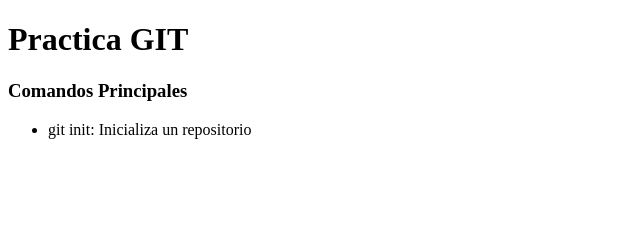
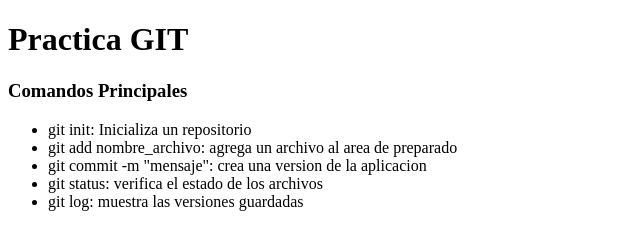
Before and after one commit to RAMSES23130404/Practicagit1, a plain HTML site: page index.html in a window 1280 px wide. Shown: the whole page, without its empty margins (0-640 px from the left). Drawn offline with Linux system fonts and the light colour scheme.

Commit message:
Comandos basicos

```diff
--- a/index.html
+++ b/index.html
@@ -12,6 +12,10 @@
 
     <ul>
         <li>git init: Inicializa un repositorio</li>
+        <li>git add nombre_archivo: agrega un archivo al area de preparado</li>
+        <li>git commit -m "mensaje": crea una version de la aplicacion</li>
+        <li>git status: verifica el estado de los archivos</li>
+        <li>git log: muestra las versiones guardadas</li>
     </ul>
 </body>
 </html>
```
